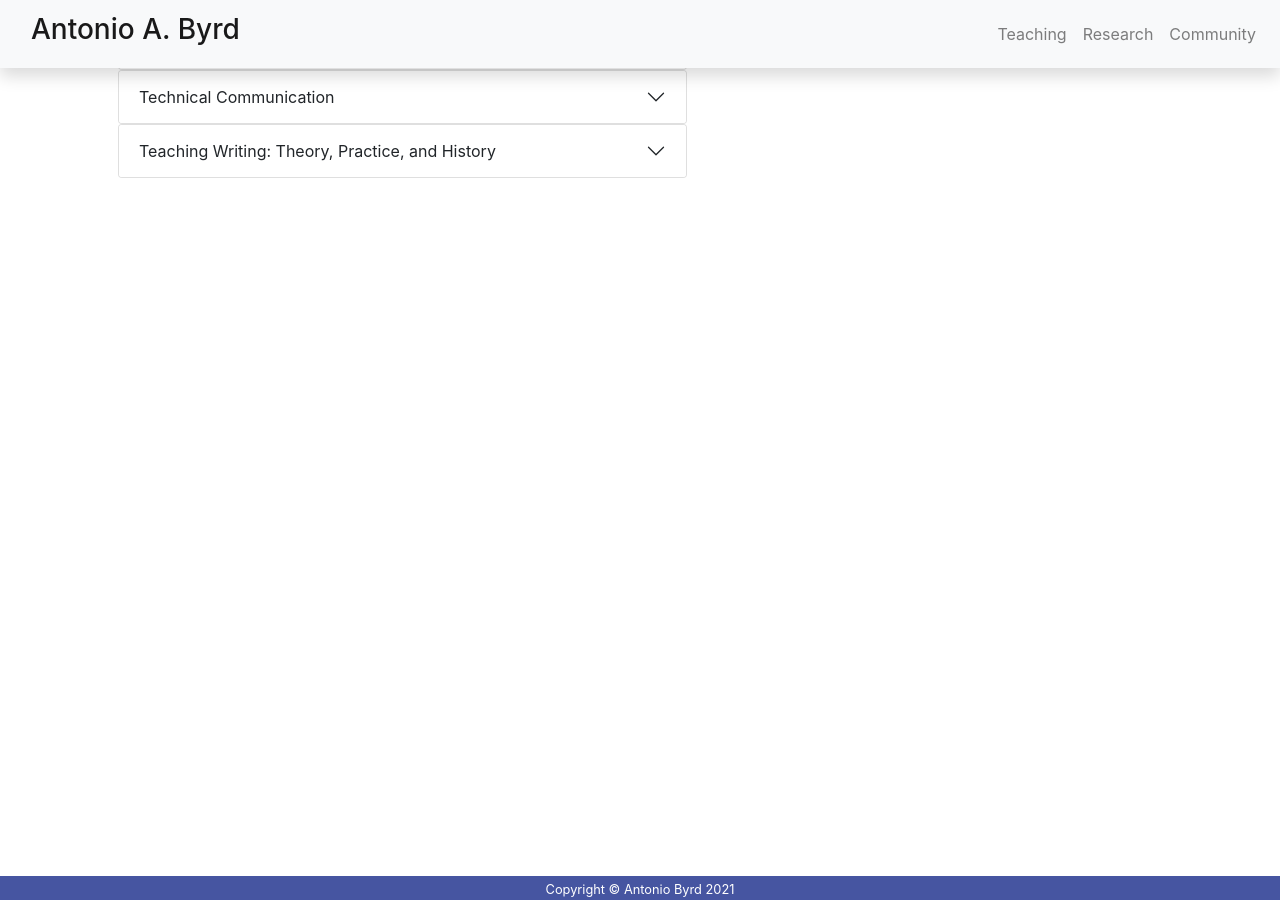
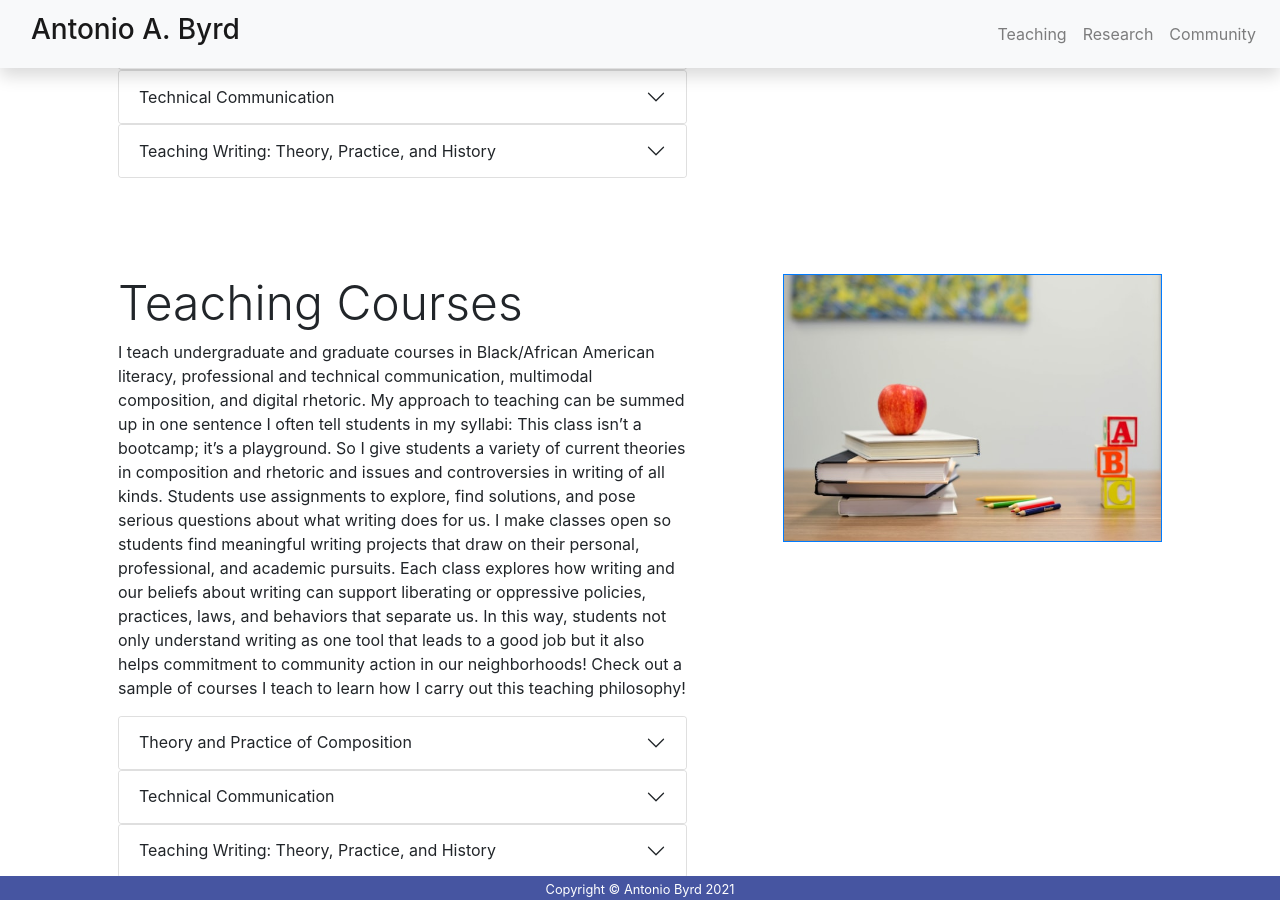
Before and after one commit to abyrd15/abyrd15.github.io, a Jekyll site: the page built from index.markdown, in a window 1280 px wide and 900 px high, scrolled down 2084 px. Built offline with Jekyll 4.4.1, drawn with Linux system fonts in a browser that asks for light colours; nearby versions of some CDN libraries.

```diff
--- /dev/null
+++ b/_includes/home/section_research.html
@@ -0,0 +1,66 @@
+<main>
+    <section>
+        <div class="container">
+            <div class="row justify-content-center">
+                <div class="col-sm-7 p-5">
+                    <h1 class="display-5" id="teaching_courses">Teaching Courses</h1>
+                    <p>I teach undergraduate and graduate courses in Black/African American literacy, professional and technical communication, multimodal composition, and digital rhetoric. My approach to teaching can be summed up in one sentence I often tell students in my syllabi: This class isn’t a bootcamp; it’s a playground. So I give students a variety of current theories in composition and rhetoric and issues and controversies in writing of all kinds. Students use assignments to explore, find solutions, and pose serious questions about what writing does for us. I make classes open so students find meaningful writing projects that draw on their personal, professional, and academic pursuits. Each class explores how writing and our beliefs about writing can support liberating or oppressive policies, practices, laws, and behaviors that separate us. In this way, students not only understand writing as one tool that leads to a good job but it also helps commitment to community action in our neighborhoods! Check out a sample of courses I teach to learn how I carry out this teaching philosophy!</p>
+                        <div class="accordion" id="accordionExample">
+                            <div class="accordion-item">
+                                <h2 class="accordion-header" id="headingOne">
+                                <button class="accordion-button collapsed" type="button" data-toggle="collapse" data-target="#collapseOne" aria-expanded="true" aria-controls="collapseOne">
+                                    Theory and Practice of Composition
+                                </button>
+                                </h2>
+                            </div>
+                        </div>
+                          <div id="collapseOne" class="collapse" aria-labelledby="headingOne" data-parent="#accordionExample">
+                            <div class="accordion-body">
+                                In this undergraduate course, students explore how nature, tools, and practices of literacy changes as writing technologies evolve and  howthat presents new challenges to how we conduct our lives. Throughout the course, we hold to one very important idea that will keep coming in our discussions: Writing is not a neutral, value-free skill but rather a type of knowledge and practice that shapes how we perceive our world and interact with others; writing participates in our oppression but also in our liberation. Because this is a writing intensive course, the course highlights revision and reflection on students' writing processes. Our projects include literacy archive essays, data visualization, and writing a series of short essays with the help of artificial intelligence.
+                                <div class="p-4">
+                                    <a class="btn btn-primary btn-sm" href="https://docs.google.com/document/d/1pL-hYMD1h4G9z5BhGe468YI26-P7yROKq1KAFLKmNsc/edit?usp=sharing" role="button">Read more!</a>
+                                </div>
+                            </div>
+                          </div>
+                          <div class="accordion" id="accordionExample">
+                            <div class="accordion-item">
+                                <h2 class="accordion-header" id="headingTwo">
+                                <button class="accordion-button collapsed" type="button" data-toggle="collapse" data-target="#collapseTwo" aria-expanded="true" aria-controls="collapseTwo">
+                                    Technical Communication
+                                </button>
+                                </h2>
+                            </div>
+                        </div>
+                          <div id="collapseTwo" class="collapse" aria-labelledby="headingTwo" data-parent="#accordionExample">
+                            <div class="accordion-body">
+                                In this undergraduate and graduate course, students practice communicating technical knowledge for diverse audiences. Students learn current theories and research methods in professional and technical writing and then apply their knowledge and skills developed in their major to individual and team-based writing projects. In this course, we consider how technical communication must consider multi- and inter-cultural contexts and are influenced by institutions and systems of power. To this end, we create civic technologies -- public digital goods that benefit and solve problems in the local community. Examples of civic technologies include a mobile app that maps lots that could be used for housing or a website that connects donors with nonprofits.
+                                <div class="p-4">
+                                    <a class="btn btn-primary btn-sm" href="https://docs.google.com/document/d/1GiXfnvNfxRmrz-veW6I6e2Ba2Vs61dqhTdhIilBsLiU/edit?usp=sharing" role="button">Read more!</a>
+                                </div>
+                            </div>
+                          </div>
+                          <div class="accordion" id="accordionExample">
+                            <div class="accordion-item">
+                                <h2 class="accordion-header" id="headingThree">
+                                <button class="accordion-button collapsed" type="button" data-toggle="collapse" data-target="#collapseThree" aria-expanded="true" aria-controls="collapseThree">
+                                    Teaching Writing: Theory, Practice, and History
+                                </button>
+                                </h2>
+                            </div>
+                        </div>
+                          <div id="collapseThree" class="collapse" aria-labelledby="headingThree" data-parent="#accordionExample">
+                            <div class="accordion-body">
+                                In this graduate course, students explore issues of composition theory, history, research, and pedagogy related to social justice. Doing so recognizes that teaching writing in American universities is fraught with political and cultural implications that can have long-term consequences for all students, especially historical excluded people. The following questions guide the course: What is the purpose of a writing class? How do we best prepare students to write in, outside of and after college? Answers to these questions help students build or re-examine their relationship with composition and rhetoric, determine how writing teachers foster relationships with students, and how writing teachers design classrooms, online and in-person.
+                                <div class="p-4">
+                                    <a class="btn btn-primary btn-sm" href="https://docs.google.com/document/d/1tFsDNo3gKG3t7zXauyqzav839btERKcKtmkskwwX5JU/edit?usp=sharing" role="button">Read more!</a>
+                                </div>
+                            </div>
+                          </div>
+                </div>
+                <div class="col-sm-5 p-5">
+                    <img class="img-fluid border border-primary border-5" src="assets/css/images/teachinApple.jpg" alt="Image of an apple sitting on a stack of books.">
+                </div>
+            </div>
+        </div>
+    </section>
+</main>
--- a/_layouts/home.html
+++ b/_layouts/home.html
@@ -22,5 +22,7 @@
 
     {% include /home/section_teaching.html %}
 
+    {% include /home/section_research.html %}
+
     {% include footer.html %}
 </body>
```
